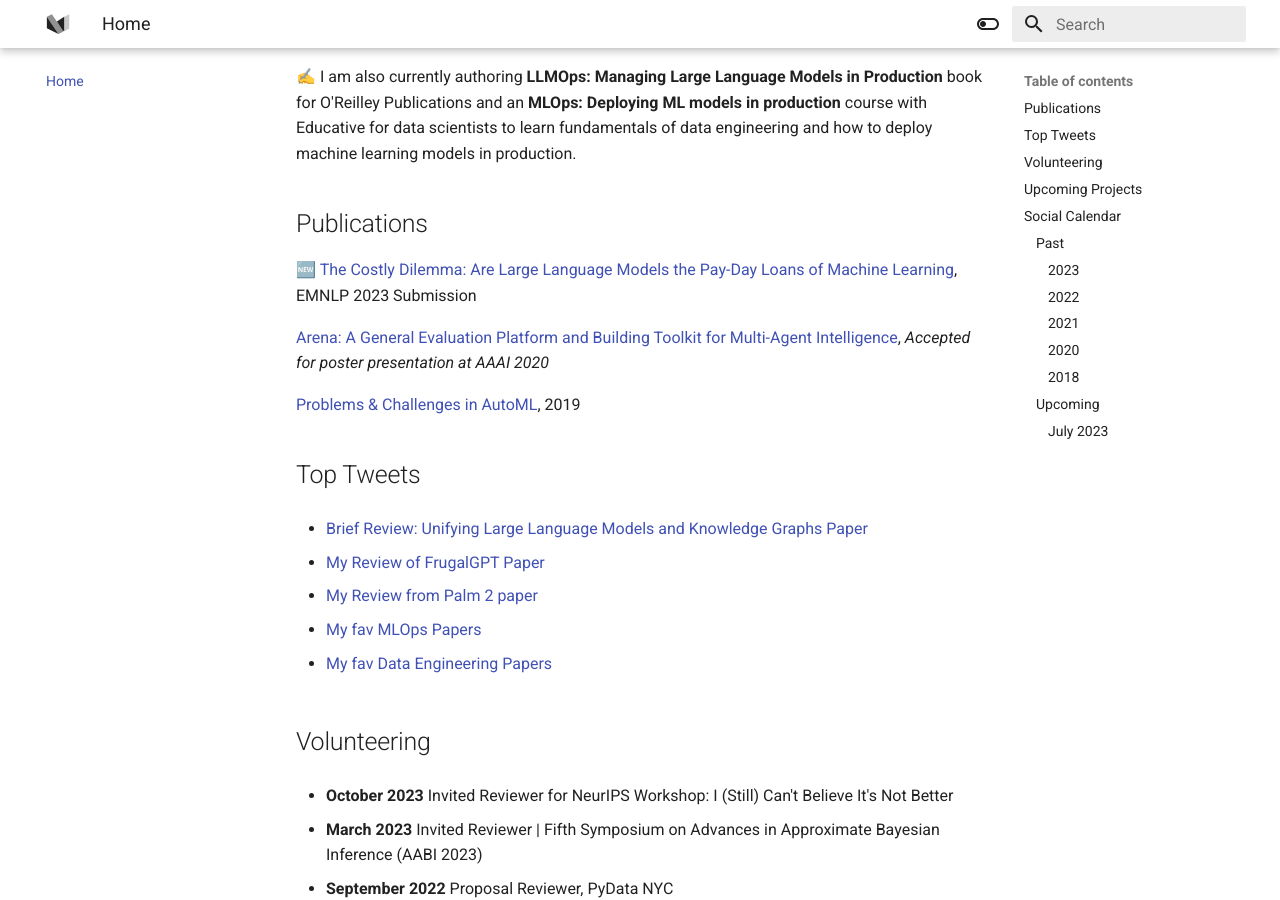
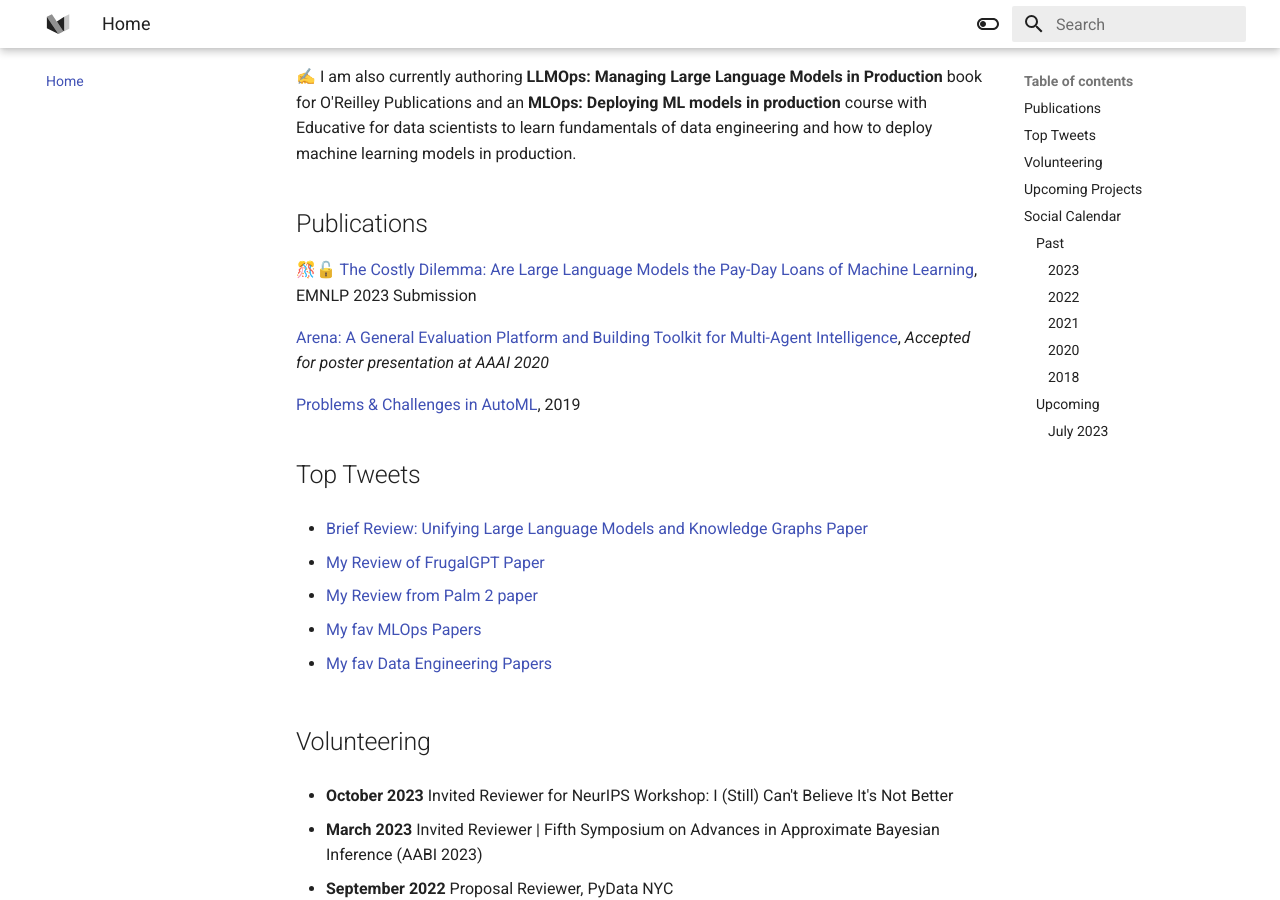
Before and after one commit to goabiaryan/abiaryan.com, an MkDocs documentation site: the page built from docs/index.md, in a window 1280 px wide and 900 px high, scrolled down 925 px. Built offline with MkDocs 1.6.1 and Material for MkDocs 9.7.7, drawn with Linux system fonts in a browser that asks for light colours; comment, search, counter and statistics services are not loaded; old or Windows-style settings are respelled for this version of MkDocs.

Commit message:
new emoji

```diff
--- a/docs/index.md
+++ b/docs/index.md
@@ -8,7 +8,7 @@ In the past, I also attended [Insight](https://insightfellows.com/data-science)
 
 ## Publications
 
-🆕 [The Costly Dilemma: Are Large Language Models the Pay-Day Loans of Machine Learning](\assets\EMNLP Submission_Non-Anon.pdf), EMNLP 2023 Submission
+🎊🔓 [The Costly Dilemma: Are Large Language Models the Pay-Day Loans of Machine Learning](\assets\EMNLP Submission_Non-Anon.pdf), EMNLP 2023 Submission
 
 [Arena: A General Evaluation Platform and Building Toolkit for Multi-Agent Intelligence](https://ojs.aaai.org/index.php/AAAI/article/view/6216), *Accepted for poster presentation at AAAI 2020*
 
```
Also changed, not shown: site/index.html, site/search/search_index.json, 1 other file.
